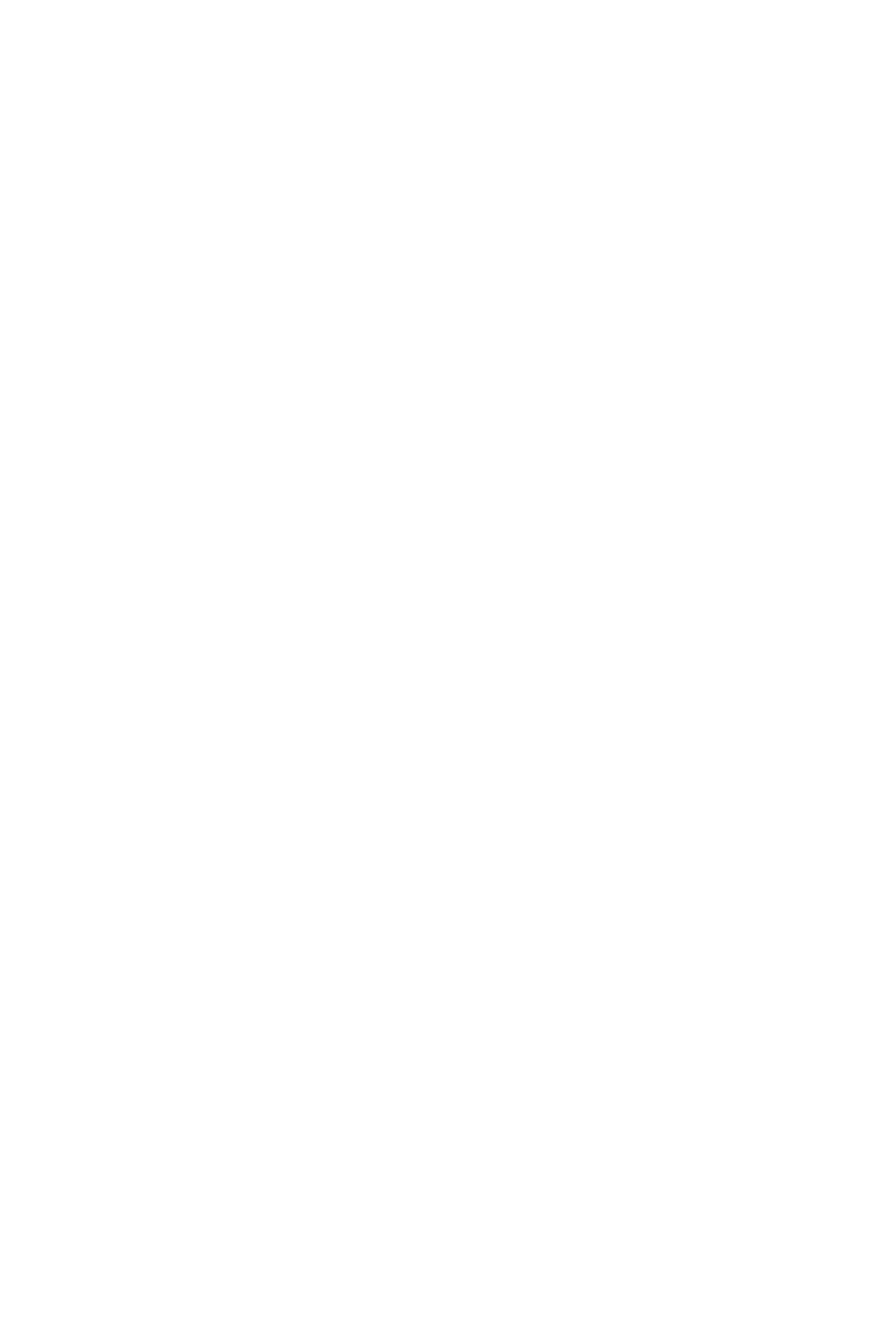
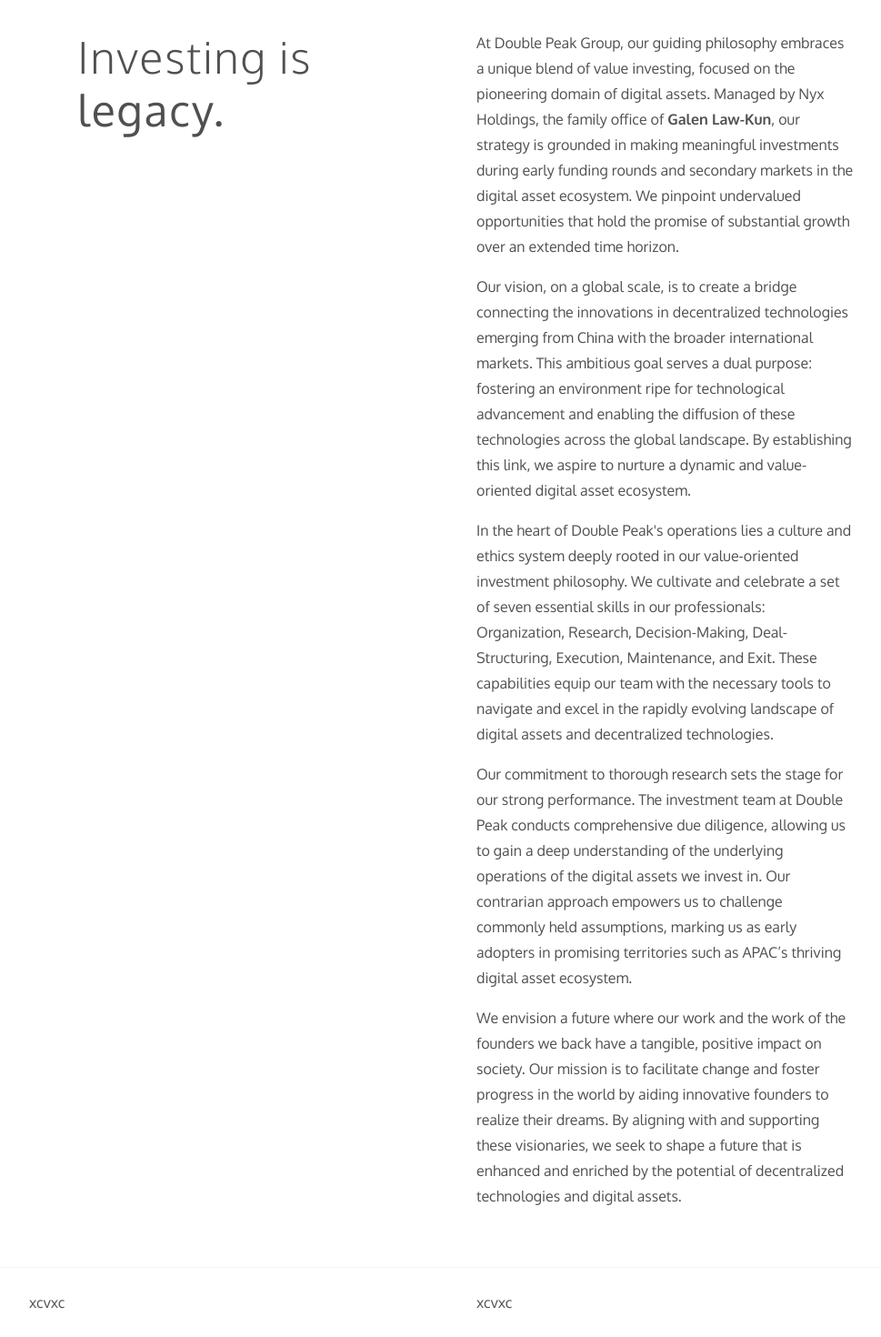
Before and after one commit to MujtabaAli196/the-stonehenge-group, a React (Create React App) app: page /philosophy in a window 1280 px wide. Shown: the part 155-1625 px from the top of the page at 91% size, without its empty margins (128-1097 px from the left). Before the commit the page ends 800 px from the top, so only its background shows below. Built offline with nearby package versions, Linux system fonts and the light colour scheme.

Commit message:
footer working

```diff
--- a/src/App.js
+++ b/src/App.js
@@ -2,6 +2,7 @@
 import { BrowserRouter as Router, Route, Routes } from 'react-router-dom';
 //
 import Header from './components/Header';
+import Footer from './components/Footer';
 import Home from './pages/Home';
 import About from './pages/About';
 import Philosophy from './pages/Philosophy';
@@ -21,6 +22,7 @@
         <Route path="/philosophy" element={<Philosophy />} />
         <Route path="/portfolio" element={<Portfolio />} />
       </Routes>
+      <Footer/>
     </Router>
   </>
 );
--- /dev/null
+++ b/src/components/Footer.jsx
@@ -0,0 +1,19 @@
+import React from 'react';
+import { Col, Row } from 'react-bootstrap';
+
+const Footer = () => {
+    return (
+        <>
+            <footer className='py-4' style={{borderTop:'solid 1px #F3F3F3'}}>
+                <Col xl={'9'} lg={'10'} className='mx-auto col-11'>
+                    <Row className={''}>
+                        <Col xl={'6'} lg={'6'} className='mb-3 mb-lg-0'>xcvxc</Col>
+                        <Col xl={'6'} lg={'6'} className=''>xcvxc</Col>
+                    </Row>
+                </Col>
+            </footer>
+        </>
+    )
+}
+
+export default Footer;
--- a/src/pages/Philosophy.jsx
+++ b/src/pages/Philosophy.jsx
@@ -1,11 +1,30 @@
 import React, { useEffect } from 'react';
+import { Col, Row } from 'react-bootstrap';
+import {Link} from 'react-router-dom';
 
 const Philosophy = () => {
   useEffect(() => {
     window.scrollTo(0, 0)
   }, [])
   return (
-    <>Philosophy</>
+    <>
+      <section className='py-5 mt-lg-5'>
+        <Col xl={'8'} lg={'9'} className='mx-auto col-11'>
+          <Row className={''}>
+            <Col xl={''} lg={''} className=''>
+              <h1 className='mb-4 mainTitle'>Investing is <strong>legacy.</strong></h1>
+            </Col>
+            <Col>
+              <p>At Double Peak Group, our guiding philosophy embraces a unique blend of value investing, focused on the pioneering domain of digital assets. Managed by Nyx Holdings, the family office of <Link to={'/'} className={'fw-bold pragraphText'}>Galen Law-Kun</Link>, our strategy is grounded in making meaningful investments during early funding rounds and secondary markets in the digital asset ecosystem. We pinpoint undervalued opportunities that hold the promise of substantial growth over an extended time horizon.</p>
+              <p>Our vision, on a global scale, is to create a bridge connecting the innovations in decentralized technologies emerging from China with the broader international markets. This ambitious goal serves a dual purpose: fostering an environment ripe for technological advancement and enabling the diffusion of these technologies across the global landscape. By establishing this link, we aspire to nurture a dynamic and value-oriented digital asset ecosystem.</p>
+              <p>In the heart of Double Peak's operations lies a culture and ethics system deeply rooted in our value-oriented investment philosophy. We cultivate and celebrate a set of seven essential skills in our professionals: Organization, Research, Decision-Making, Deal-Structuring, Execution, Maintenance, and Exit. These capabilities equip our team with the necessary tools to navigate and excel in the rapidly evolving landscape of digital assets and decentralized technologies.</p>
+              <p>Our commitment to thorough research sets the stage for our strong performance. The investment team at Double Peak conducts comprehensive due diligence, allowing us to gain a deep understanding of the underlying operations of the digital assets we invest in. Our contrarian approach empowers us to challenge commonly held assumptions, marking us as early adopters in promising territories such as APAC’s thriving digital asset ecosystem.</p>
+              <p>We envision a future where our work and the work of the founders we back have a tangible, positive impact on society. Our mission is to facilitate change and foster progress in the world by aiding innovative founders to realize their dreams. By aligning with and supporting these visionaries, we seek to shape a future that is enhanced and enriched by the potential of decentralized technologies and digital assets.</p>
+            </Col>
+          </Row>
+        </Col>
+      </section>
+    </>
   )
 }
 
```
